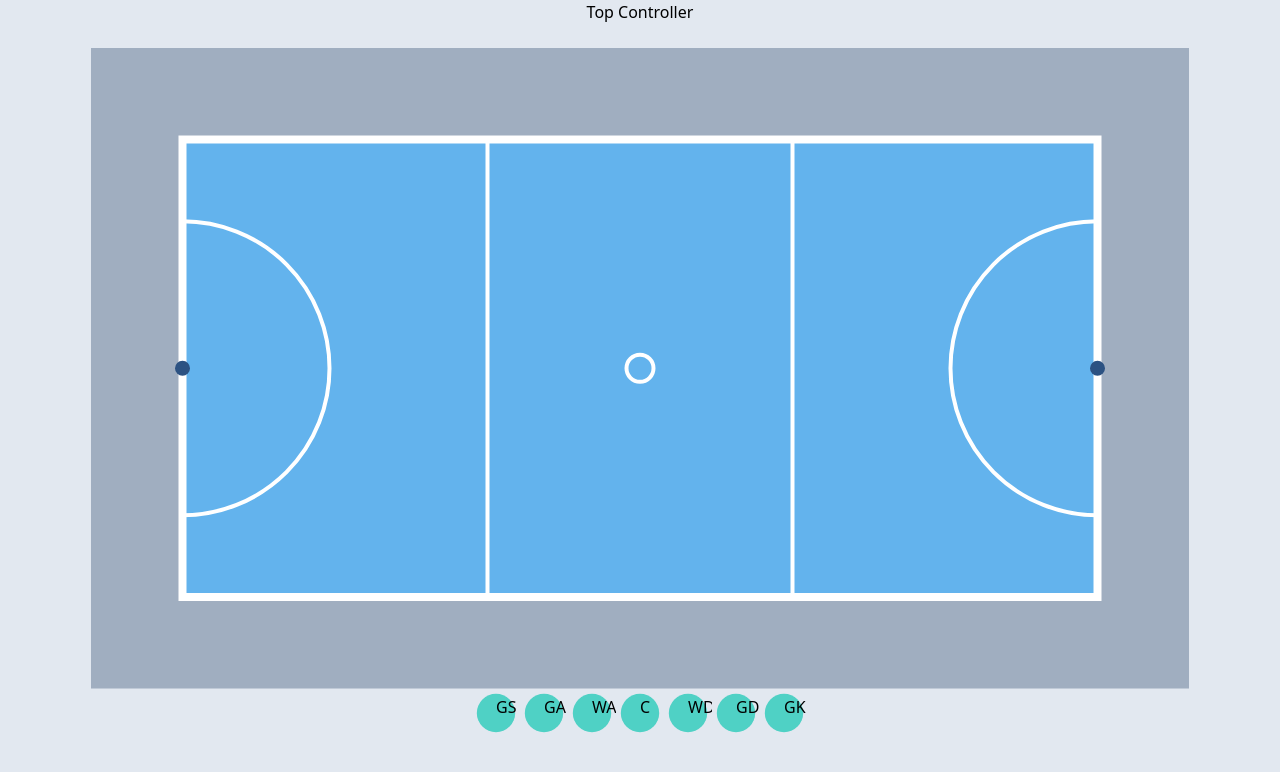
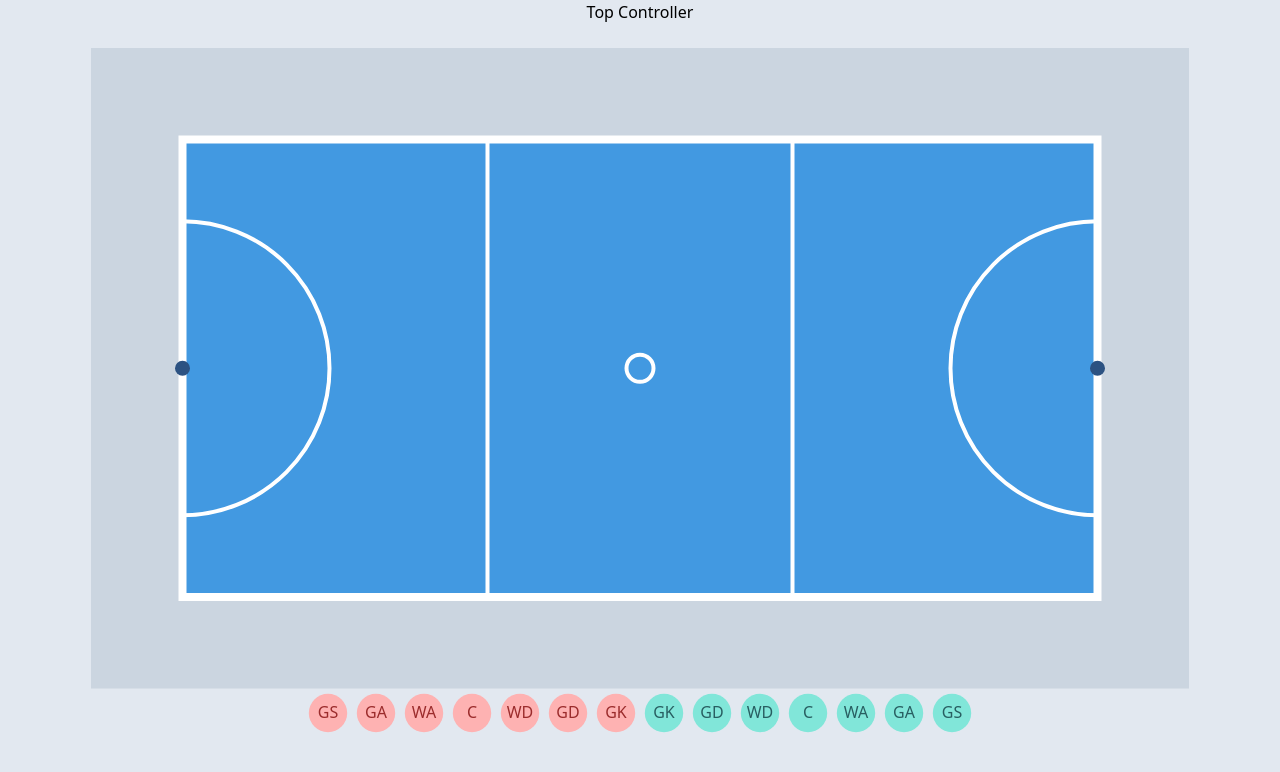
Before and after one commit to exnight/netboard, a React app: page / in a window 1280 px wide. Shown: the top 772 px of the page. Built offline with nearby package versions, Linux system fonts and the light colour scheme; the HTML template or start-up script is replaced by a standard one.

Commit message:
change to d3 from react-dnd

```diff
--- a/package.json
+++ b/package.json
@@ -9,10 +9,7 @@
     "license": "MIT",
     "dependencies": {
         "d3": "^5.16.0",
-        "d3-drag": "^1.2.5",
         "react": "^16.13.1",
-        "react-dnd": "^11.1.3",
-        "react-dnd-html5-backend": "^11.1.3",
         "react-dom": "^16.13.1",
         "swr": "^0.2.2",
         "tailwindcss": "^1.4.6",
@@ -20,7 +17,6 @@
     },
     "devDependencies": {
         "@types/d3": "^5.7.2",
-        "@types/d3-drag": "^1.2.3",
         "@types/react": "^16.9.35",
         "@types/react-dom": "^16.9.8",
         "@types/uuid": "^8.0.0",
--- a/src/components/app/app.tsx
+++ b/src/components/app/app.tsx
@@ -1,9 +1,5 @@
 import React from 'react';
-import { DndProvider } from 'react-dnd';
-import { HTML5Backend } from 'react-dnd-html5-backend';
 
-import TopController from './board/TopController';
-import BottomController from './board/BottomController';
 import Board from './board';
 
 import './app.css';
@@ -11,9 +7,7 @@ import './app.css';
 const App: React.FC = () => {
   return (
     <div className="flex flex-col h-screen bg-gray-300 items-center">
-      <DndProvider backend={HTML5Backend}>
-        <Board />
-      </DndProvider>
+      <Board />
     </div>
   );
 };
--- a/src/components/app/board/Board.tsx
+++ b/src/components/app/board/Board.tsx
@@ -1,38 +1,23 @@
-import React, { useState } from 'react';
+import React from 'react';
 
 import TopControl from './TopController';
 import Court from './Court';
 import BottomControl from './BottomController';
 import Player from './Player';
 
-import ItemTypes from './util/ItemTypes';
-import { DragItem } from './util/BoardInterface';
-
-const players: { [key: string]: DragItem } = {
-  GS: { type: ItemTypes.PLAYER, id: 'GS', left: 0, top: 0 },
-  GA: { type: ItemTypes.PLAYER, id: 'GA', left: 0, top: 0 },
-  WA: { type: ItemTypes.PLAYER, id: 'WA', left: 0, top: 0 },
-  C: { type: ItemTypes.PLAYER, id: 'C', left: 0, top: 0 },
-  WD: { type: ItemTypes.PLAYER, id: 'WD', left: 0, top: 0 },
-  GD: { type: ItemTypes.PLAYER, id: 'GD', left: 0, top: 0 },
-  GK: { type: ItemTypes.PLAYER, id: 'GK', left: 0, top: 0 },
-};
-
-interface PlayerState {
-  [key: string]: DragItem;
-}
+const playerList = ['GS', 'GA', 'WA', 'C', 'WD', 'GD', 'GK'];
 
 const Board: React.FC = () => {
-  const [playerState, setPlayerState] = useState<PlayerState>(players);
-
   return (
     <>
       <TopControl />
-      <Court updateState={setPlayerState} />
+      <Court />
       <BottomControl>
-        {Object.keys(playerState).map((id: string) => {
-          const player = playerState[id];
-          return <Player key={`${id}`} player={player} />;
+        {playerList.map((pos: string) => {
+          return <Player key={`T1_${pos}`} pos={pos} color="red" />;
+        })}
+        {playerList.reverse().map((pos: string) => {
+          return <Player key={`T2_${pos}`} pos={pos} color="teal" />;
         })}
       </BottomControl>
     </>
--- a/src/components/app/board/Court.tsx
+++ b/src/components/app/board/Court.tsx
@@ -1,8 +1,4 @@
-import React from 'react';
-import { useDrop, XYCoord } from 'react-dnd';
-
-import ItemTypes from './util/ItemTypes';
-import { DragItem } from './util/BoardInterface';
+import React, { useRef } from 'react';
 
 const multFactor = 30;
 
@@ -22,36 +18,13 @@ fullHeight *= multFactor;
 goalCircleR *= multFactor;
 centerCircleR *= multFactor;
 
-interface Props {
-  updateState: Function;
-}
-
-const Court: React.FC<Props> = (props) => {
-  const { updateState } = props;
-  const moveBox = (item: DragItem, delta: XYCoord) => {
-    const { type, id, left, top } = item;
-    updateState((prevState: { [key: string]: DragItem }) => {
-      return {
-        ...prevState,
-        [id]: { type, id, left: left + delta.x, top: top + delta.y },
-      };
-    });
-  };
-  const [, drop] = useDrop({
-    accept: ItemTypes.PLAYER,
-    drop(item: DragItem, monitor) {
-      const delta = monitor.getDifferenceFromInitialOffset() as XYCoord;
-      moveBox(monitor.getItem(), delta);
-    },
-    collect: (monitor) => ({
-      isOver: monitor.isOver(),
-      canDrop: monitor.canDrop(),
-    }),
-  });
+const Court: React.FC = () => {
+  const d3Container = useRef(null);
 
   return (
-    <div ref={drop} className="flex justify-center">
+    <div className="flex justify-center">
       <svg
+        ref={d3Container}
         width={fullWidth}
         height={fullHeight}
         // transform="rotate(-90) translate(-90)"
@@ -79,7 +52,7 @@ const Court: React.FC<Props> = (props) => {
           id="full"
           width={fullWidth}
           height={fullHeight}
-          className="fill-current text-gray-500"
+          className="fill-current text-gray-400"
         />
         <rect
           id="court"
@@ -87,7 +60,7 @@ const Court: React.FC<Props> = (props) => {
           y={extDist}
           width={courtWidth}
           height={courtHeight}
-          className="fill-current text-blue-400"
+          className="fill-current text-blue-500"
         />
         <circle
           id="shootC1"
--- a/src/components/app/board/Player.tsx
+++ b/src/components/app/board/Player.tsx
@@ -1,48 +1,71 @@
-import React from 'react';
-import { useDrag } from 'react-dnd';
-
-import { DragItem } from './util/BoardInterface';
+import React, { Component, RefObject, createRef } from 'react';
+import * as d3 from 'd3';
 
 const svgDim = 48;
 const svgWidth = svgDim;
 const svgHeight = svgDim;
 
 interface Props {
-  player: DragItem;
+  pos: string;
+  color: string;
 }
 
-const Player: React.FC<Props> = (props) => {
-  const { player } = props;
-  const { type, id, left, top } = player;
+function makeDraggable(ref: RefObject<SVGSVGElement>) {
+  let translateX = 0;
+  let translateY = 0;
 
-  const [{ isDragging }, drag] = useDrag({
-    item: { type, id, left, top },
-    collect: (monitor) => ({
-      isDragging: monitor.isDragging(),
-    }),
-  });
+  const handleDrag = d3
+    .drag()
+    .subject(() => ({ x: translateX, y: translateY }))
+    .on('drag', () => {
+      const me = d3.select(ref.current);
+      const transform = `translate(${d3.event.x}, ${d3.event.y})`;
+      translateX = d3.event.x;
+      translateY = d3.event.y;
+      me.attr('transform', transform);
+    });
+  if (ref.current) handleDrag(d3.select(ref.current));
+}
 
-  if (isDragging)
+class Player extends Component<Props> {
+  ref: RefObject<SVGSVGElement>;
+
+  constructor(props: Props) {
+    super(props);
+    this.ref = createRef();
+  }
+
+  componentDidMount() {
+    makeDraggable(this.ref);
+  }
+
+  render() {
+    const { pos, color } = this.props;
+
     return (
-      <div ref={drag}>
-        <svg width={svgWidth} height={svgHeight} />
-      </div>
-    );
-  return (
-    <div ref={drag} style={{ position: 'relative', left, top }}>
-      <svg width={svgWidth} height={svgHeight}>
+      <svg
+        width={svgWidth}
+        height={svgHeight}
+        textAnchor="middle"
+        ref={this.ref}
+      >
         <circle
           cx={svgWidth / 2}
           cy={svgHeight / 2}
           r={svgDim / 2.5}
-          className="fill-current text-teal-400"
+          className={`fill-current text-${color}-300`}
         />
-        <text x={svgWidth / 2} y={svgHeight / 2} strokeWidth="14px">
-          {id}
+        <text
+          x={svgWidth / 2}
+          y={svgHeight * 0.6}
+          strokeWidth="14px"
+          className={`fill-current text-${color}-800`}
+        >
+          {pos}
         </text>
       </svg>
-    </div>
-  );
-};
+    );
+  }
+}
 
 export default Player;
--- a/src/components/app/board/util/BoardInterface.ts
+++ /dev/null
@@ -1,6 +0,0 @@
-export interface DragItem {
-  type: string;
-  id: string;
-  left: number;
-  top: number;
-}
--- a/src/components/app/board/util/ItemTypes.ts
+++ /dev/null
@@ -1,5 +0,0 @@
-const ItemTypes = {
-  PLAYER: 'players',
-};
-
-export default ItemTypes;
```
Also changed, not shown: 1 other file (tests, documents, lock files or other folders).
